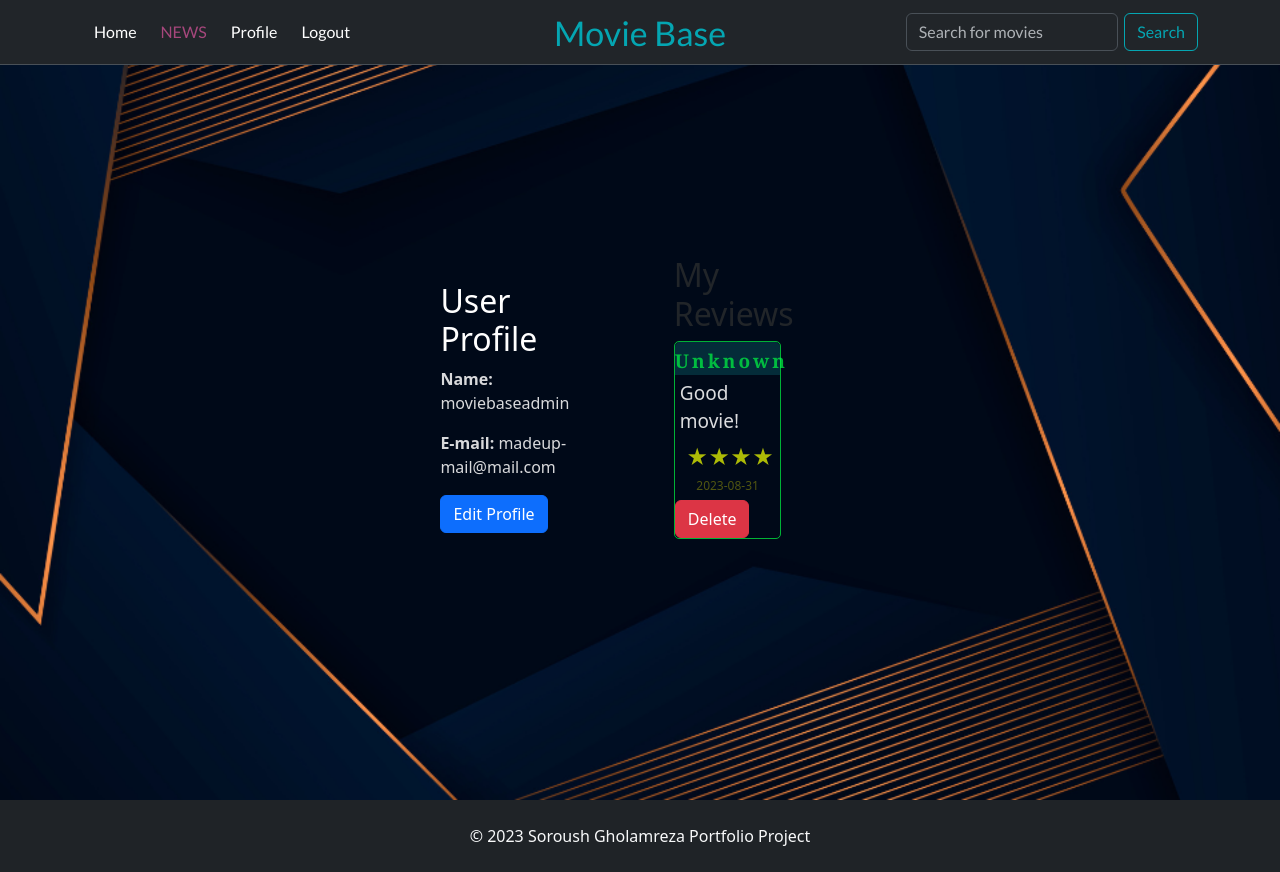
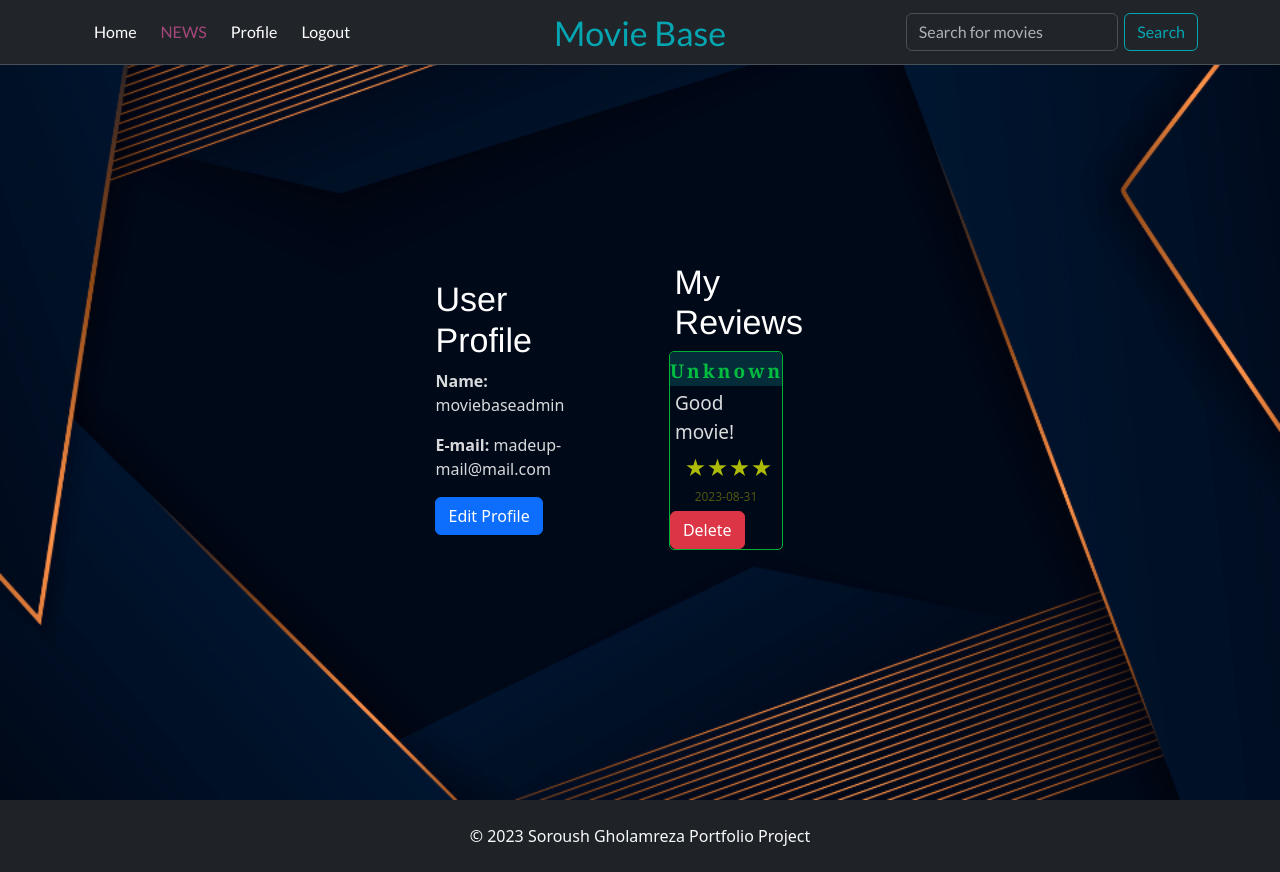
Before and after one commit to SoroushGReza/movies-database, a Django app: page /movies/user_profile/ in a window 1280 px wide. Run offline with Django 4.2, Linux system fonts and the light colour scheme; a user stored in the database is signed in; data comes from the database, SQL or seed files in the repository; data that the repository does not hold is empty; some web fonts are replaced.

Commit message:
Added:  styling to User Profile and My reviews headers

```diff
--- a/movies/static/css/style.css
+++ b/movies/static/css/style.css
@@ -183,6 +183,8 @@ h1.text-center strong {
 #user-profile-header {
     margin-left: 5%;
     color: white;
+    font-size: 34px;
+    font-family: 'Franklin Gothic Medium', 'Arial Narrow', Arial, sans-serif;
 }
 
 .user-info {
@@ -240,6 +242,16 @@ h1.text-center strong {
     border: none;
     cursor: pointer;
     border-radius: 5px;
+}
+
+
+/*   User Profile reviews   */
+#my-reviews-header {
+    margin-left: 5%;
+    margin-top: 15%;
+    color: white;
+    font-size: 34px;
+    font-family: 'Franklin Gothic Medium', 'Arial Narrow', Arial, sans-serif;
 }
 
 
```
